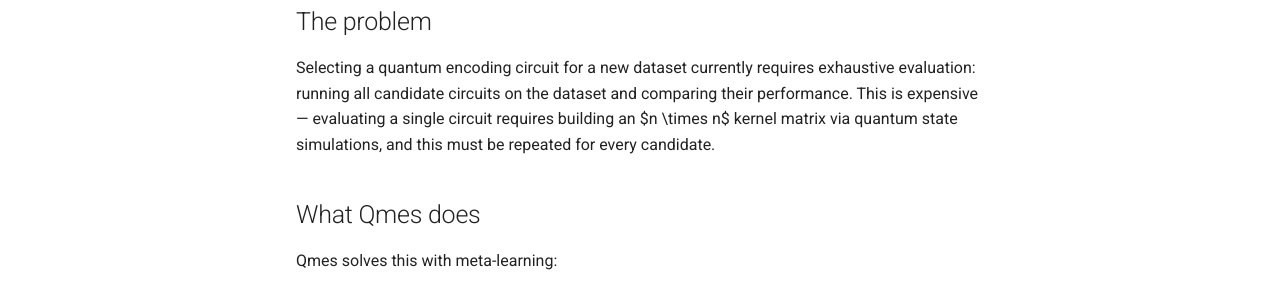
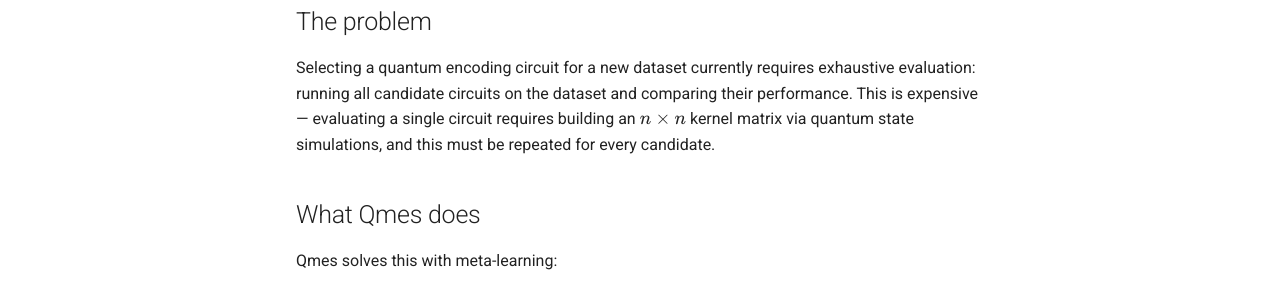
Before and after one commit to tungduy1704/Qmes, an MkDocs documentation site: the page built from docs/index.md, in a window 1280 px wide and 900 px high. Shown: the part 378-671 px from the top of the window. Built offline with MkDocs 1.6.1 and Material for MkDocs 9.7.7, drawn with Linux system fonts in a browser that asks for light colours; comment, search, counter and statistics services are not loaded; part of the change alters nothing that is shown.

Commit message:
Update mkdocs config: add MathJax support

```diff
--- a/mkdocs.yml
+++ b/mkdocs.yml
@@ -34,3 +34,9 @@ markdown_extensions:
       anchor_linenums: true
   - pymdownx.superfences
   - admonition
+  - pymdownx.arithmatex:
+      generic: true
+
+
+extra_javascript:
+  - https://cdn.jsdelivr.net/npm/mathjax@3/es5/tex-mml-chtml.js
```
